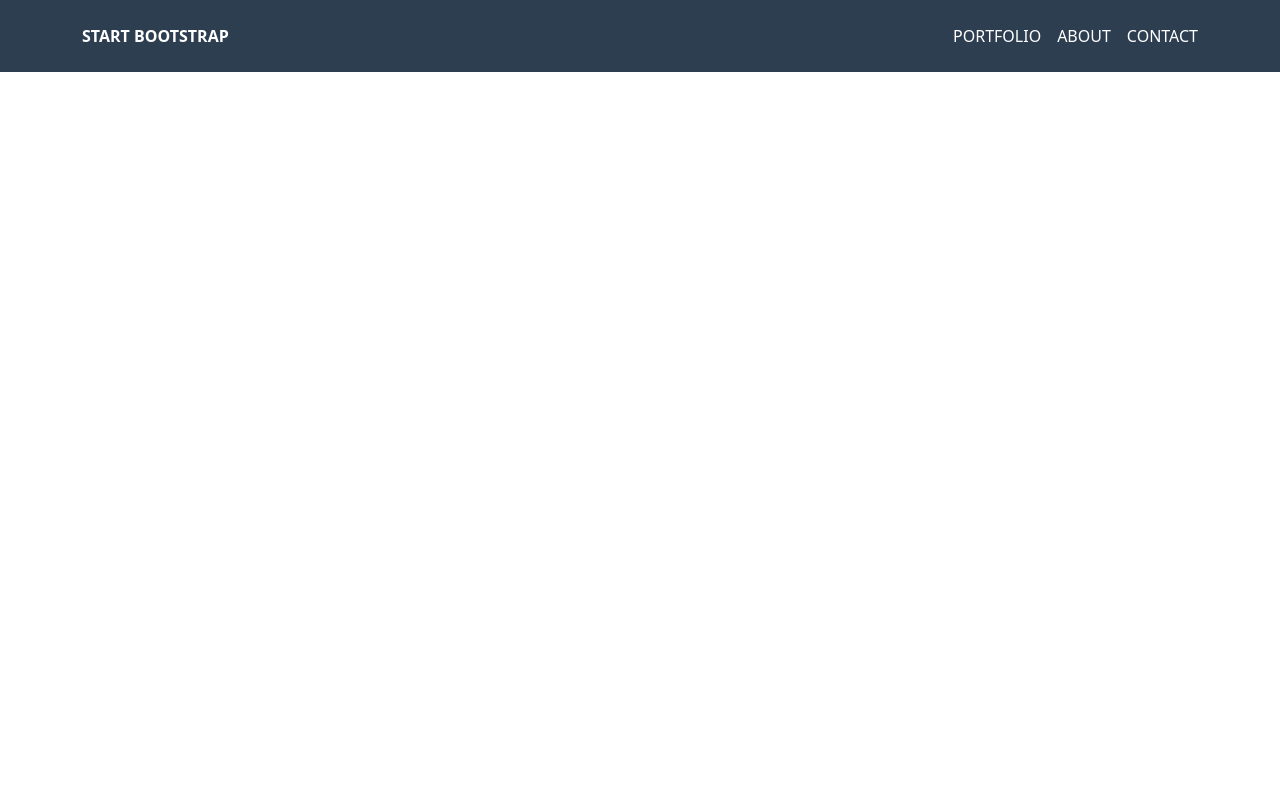
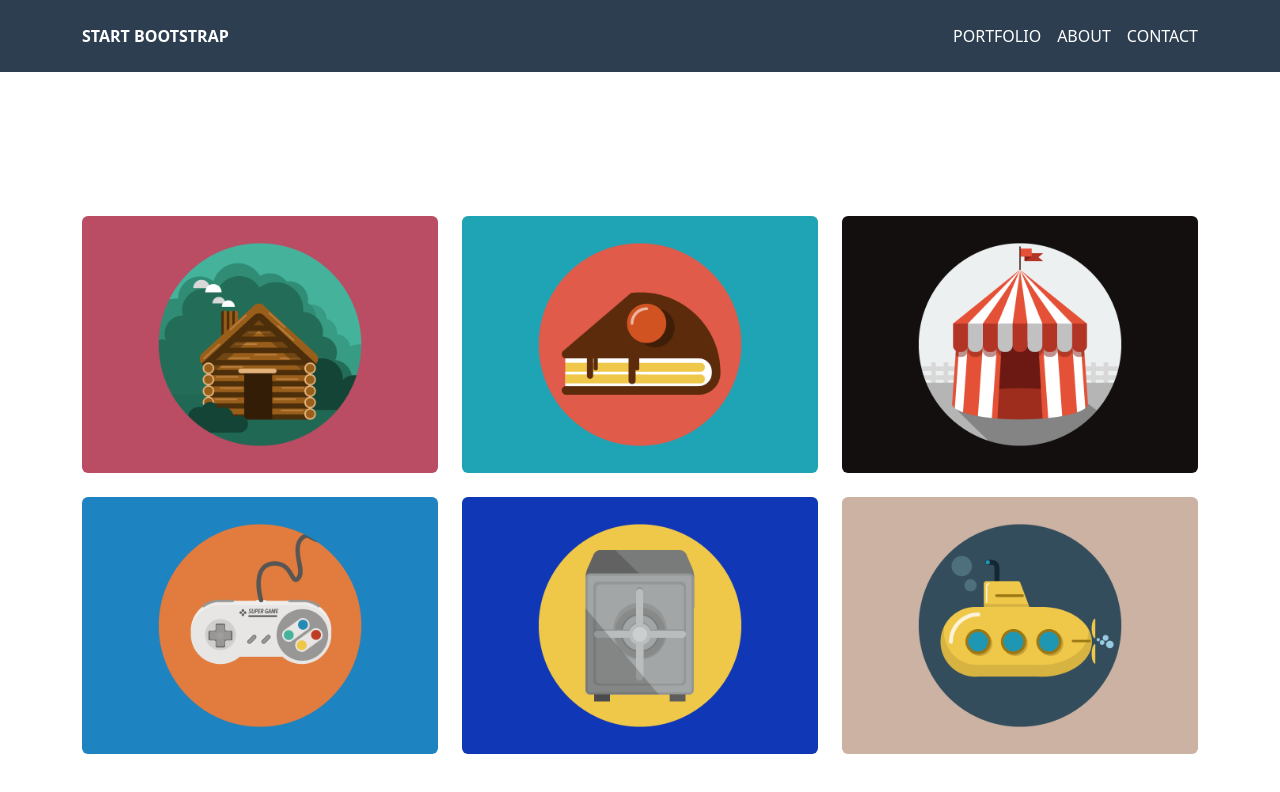
Before and after one commit to DomenicoDeSalvo/html-css-bootstrap-freelancer, a plain HTML site: page index.html in a window 1280 px wide. Drawn offline with nearby package versions, Linux system fonts and the light colour scheme.

Commit message:
added cards to portfolio

```diff
--- a/css/style.css
+++ b/css/style.css
@@ -21,3 +21,27 @@ nav{
     color: white;
     background: var(--dark-blue);
 }
+
+/* MAIN */
+
+/* PORTFOLIO */
+
+.portfolio img{
+    object-fit: cover;
+}
+
+/* PORTFOLIO MEDIA QUERY
+
+@media screen and (min-width:768px) {
+    .portfolio img{
+        max-width: 450px;
+    }
+
+}
+
+@media screen and (min-width:992px) {
+    .portfolio img{
+        max-width: 360px;
+    }
+
+} */
--- a/index.html
+++ b/index.html
@@ -35,7 +35,7 @@
         <!-- MAIN -->
         <main>
             <!-- HERO -->
-            <section class="hero">
+            <section class="hero py-5">
                 <div class="container">
                     <div class="hero__main">
                         <h1></h1>
@@ -50,14 +50,26 @@
             </section>
             <!-- PORTFOLIO -->
             <section class="portfolio">
-                <div class="contain">
-                    <div class="row row-cols-md-2 row-cols-lg-3 gy-4">
-                        <div class="col"></div>
-                        <div class="col"></div>
-                        <div class="col"></div>
-                        <div class="col"></div>
-                        <div class="col"></div>
-                        <div class="col"></div>
+                <div class="container">
+                    <div class="row row-cols-1 row-cols-md-2 row-cols-lg-3  gy-4">
+                        <div class="col card border-0">
+                            <img class="rounded" src="./img/cabin.png" alt="cabin">
+                        </div>
+                        <div class="col card border-0">
+                            <img class="rounded" src="./img/cake.png" alt="cake">
+                        </div>
+                        <div class="col card border-0">
+                            <img class="rounded" src="./img/circus.png" alt="circus">
+                        </div>
+                        <div class="col card border-0">
+                            <img class="rounded" src="./img/game.png" alt="game">
+                        </div>
+                        <div class="col card border-0">
+                            <img class="rounded" src="./img/safe.png" alt="safe">
+                        </div>
+                        <div class="col card border-0">
+                            <img class="rounded" src="./img/submarine.png" alt="submarine">
+                        </div>
                     </div>
                 </div>
             </section>
```
